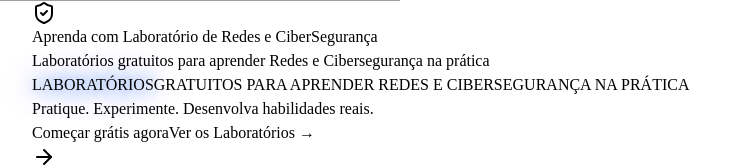
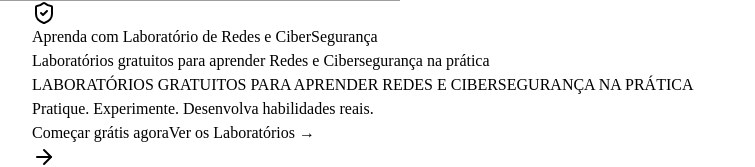
Before and after one commit to sandronsk1977-creator/sf-cyber, a React (Vite) app in the folder client/: page / in a window 1280 px wide. Shown: the part 450-617 px from the top of the page, without its empty margins (0-755 px from the left). Built offline with nearby package versions, Linux system fonts and the light colour scheme; grey boxes are pictures that could not be loaded.

Commit message:
feat: GRATUITOS keeps white pulsing neon, rest in crypto effect

```diff
--- a/client/src/components/CryptoAnimationHero.tsx
+++ b/client/src/components/CryptoAnimationHero.tsx
@@ -2,9 +2,7 @@ import React, { useEffect, useState } from "react";
 import { ShieldCheck, ArrowRight, CheckCircle2 } from "lucide-react";
 import { Button } from "@/components/ui/button";
 
-const FIXED_TITLE = "LABORATÓRIOS GRATUITOS ";
-const ANIM_TITLE = "PARA APRENDER REDES E CIBERSEGURANÇA NA PRÁTICA";
-const LABS_LEN = "LABORATÓRIOS".length;
+const TARGET_TITLE = "LABORATÓRIOS GRATUITOS PARA APRENDER REDES E CIBERSEGURANÇA NA PRÁTICA";
 const CIPHER_CHARS = "ABCDEFGHIJKLMNOPQRSTUVWXYZ0123456789@#$%&*!?<>{}[]|/\\+=-~^";
 
 export function CryptoAnimationHero() {
@@ -22,18 +20,18 @@ export function CryptoAnimationHero() {
 
       interval = setInterval(() => {
         setDisplayText(
-          ANIM_TITLE.split("")
+          TARGET_TITLE.split("")
             .map((char, index) => {
               if (char === " ") return " ";
               if (index < iteration) {
-                return ANIM_TITLE[index];
+                return TARGET_TITLE[index];
               }
               return CIPHER_CHARS[Math.floor(Math.random() * CIPHER_CHARS.length)];
             })
             .join("")
         );
 
-        if (iteration >= ANIM_TITLE.length) {
+        if (iteration >= TARGET_TITLE.length) {
           if (interval) clearInterval(interval);
           setPhase("holding");
 
@@ -47,12 +45,12 @@ export function CryptoAnimationHero() {
     };
 
     const runEncryptAnimation = () => {
-      iteration = ANIM_TITLE.length;
+      iteration = TARGET_TITLE.length;
       setPhase("encrypting");
 
       interval = setInterval(() => {
         setDisplayText(
-          ANIM_TITLE.split("")
+          TARGET_TITLE.split("")
             .map((char, index) => {
               if (char === " ") return " ";
               if (index < iteration) {
@@ -110,20 +108,15 @@ export function CryptoAnimationHero() {
           <span>Aprenda com Laboratório de Redes e CiberSegurança</span>
         </div>
 
-        {/* Main Headline */}
+        {/* Main Headline with Cryptographic Effect */}
         <h1 className="sr-only">Laboratórios gratuitos para aprender Redes e Cibersegurança na prática</h1>
         <h1 aria-hidden="true" className="text-3xl sm:text-5xl md:text-6xl lg:text-7xl font-extrabold tracking-tight max-w-5xl leading-[1.15] mb-8 font-mono min-h-[140px] sm:min-h-[180px] flex items-center justify-center">
-          <span className="text-cyan-400">
-            <span className="animate-hero-blue-pulse text-blue-500">
-              {FIXED_TITLE.slice(0, LABS_LEN)}
+          <span className="text-sky-400 drop-shadow-[0_0_30px_rgba(56,189,248,0.4)]">
+            {(displayText || TARGET_TITLE).slice(0, 13)}
+            <span className="text-white animate-hero-white-pulse">
+              {(displayText || TARGET_TITLE).slice(13, 22)}
             </span>
-            <span className="animate-hero-white-pulse text-white">
-              {FIXED_TITLE.slice(LABS_LEN).trim()}
-            </span>
-            <span className="text-sky-400 drop-shadow-[0_0_30px_rgba(56,189,248,0.4)]">
-              {" "}
-              {displayText}
-            </span>
+            {(displayText || TARGET_TITLE).slice(22)}
           </span>
         </h1>
 
--- a/client/src/index.css
+++ b/client/src/index.css
@@ -127,26 +127,6 @@
 
 .animate-hero-white-pulse {
   animation: hero-white-pulse 1.8s ease-in-out infinite;
-}
-
-/* Neon azul pulsante no hero (LABORATÓRIOS) */
-@keyframes hero-blue-pulse {
-  0%,
-  100% {
-    text-shadow:
-      0 0 8px rgba(59, 130, 246, 0.6),
-      0 0 20px rgba(37, 99, 235, 0.35);
-  }
-  50% {
-    text-shadow:
-      0 0 18px rgba(59, 130, 246, 1),
-      0 0 40px rgba(37, 99, 235, 0.8),
-      0 0 60px rgba(29, 78, 216, 0.5);
-  }
-}
-
-.animate-hero-blue-pulse {
-  animation: hero-blue-pulse 1.8s ease-in-out infinite;
 }
 
 :root {
```
